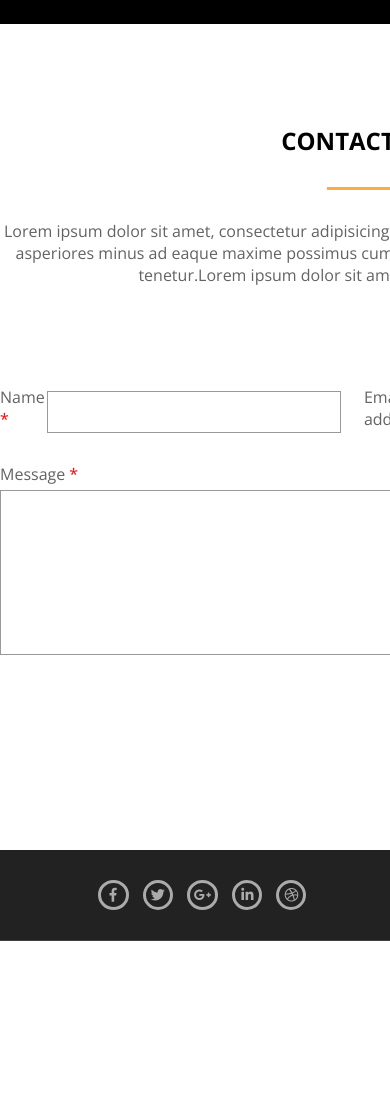
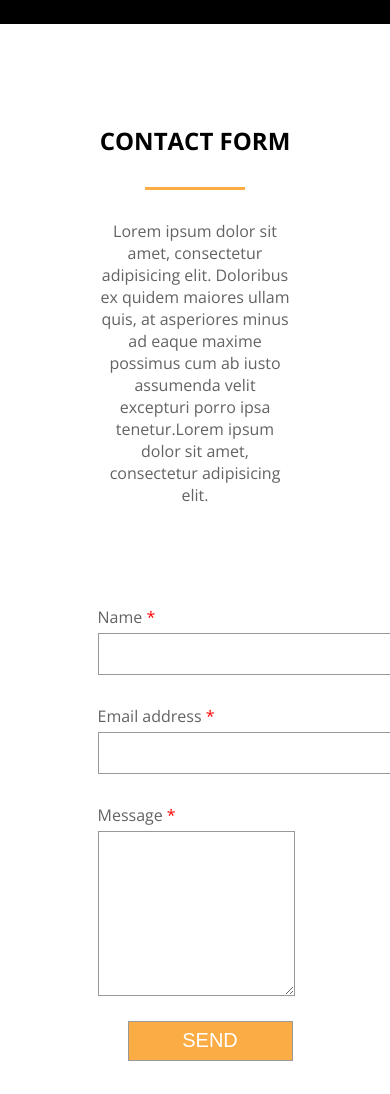
Before and after one commit to galietskii/mycompany, a plain HTML site: page index.html in a window 390 px wide. Shown: the part 5780-6874 px from the top of the page. Before the commit the page ends 6721 px from the top, so only its background shows below. Drawn offline with nearby package versions, Linux system fonts and the light colour scheme.

Commit message:
Update style.css

```diff
--- a/css/style.css
+++ b/css/style.css
@@ -417,4 +417,13 @@ h1:after {
     .services__cards {
         grid-template-columns: auto;
     }
+    .image__logos {
+        width: 254px;
+    }
+    .contact__wrapper {
+        width: 50%;
+    }
+    .form__inputs {
+        display: block;
+    }
 }
```
